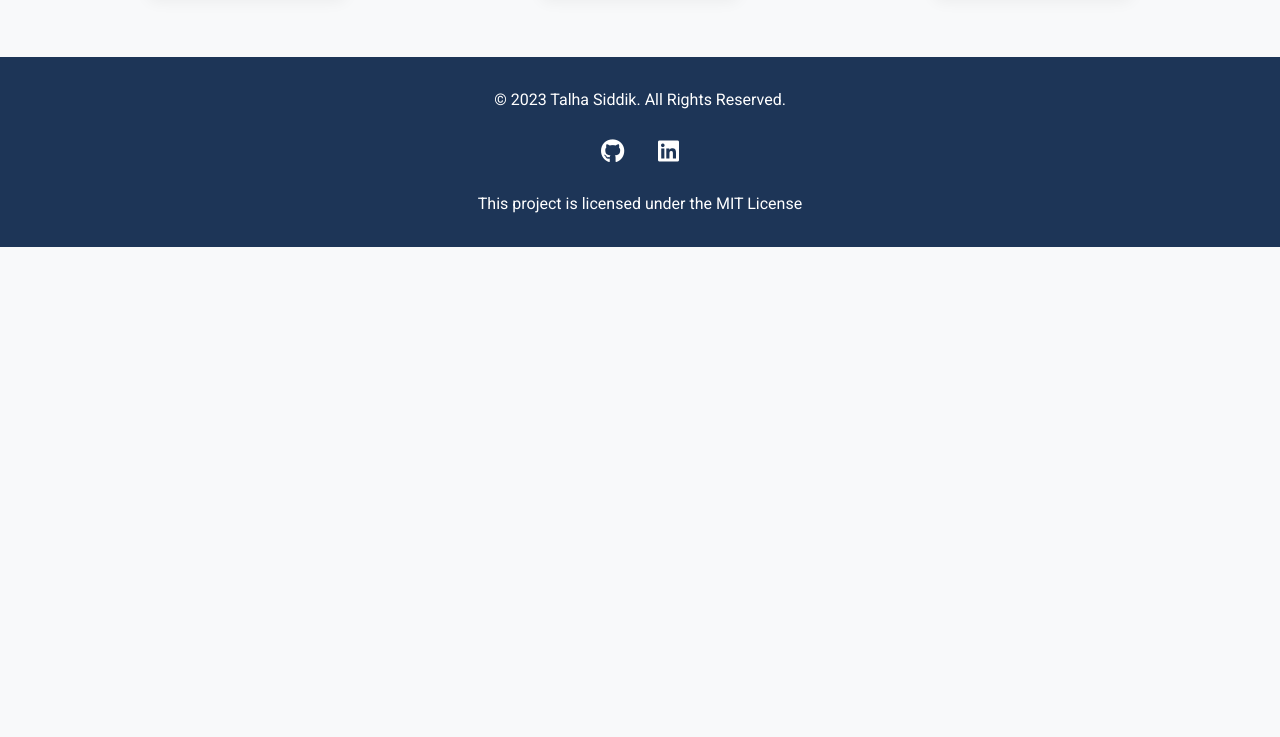
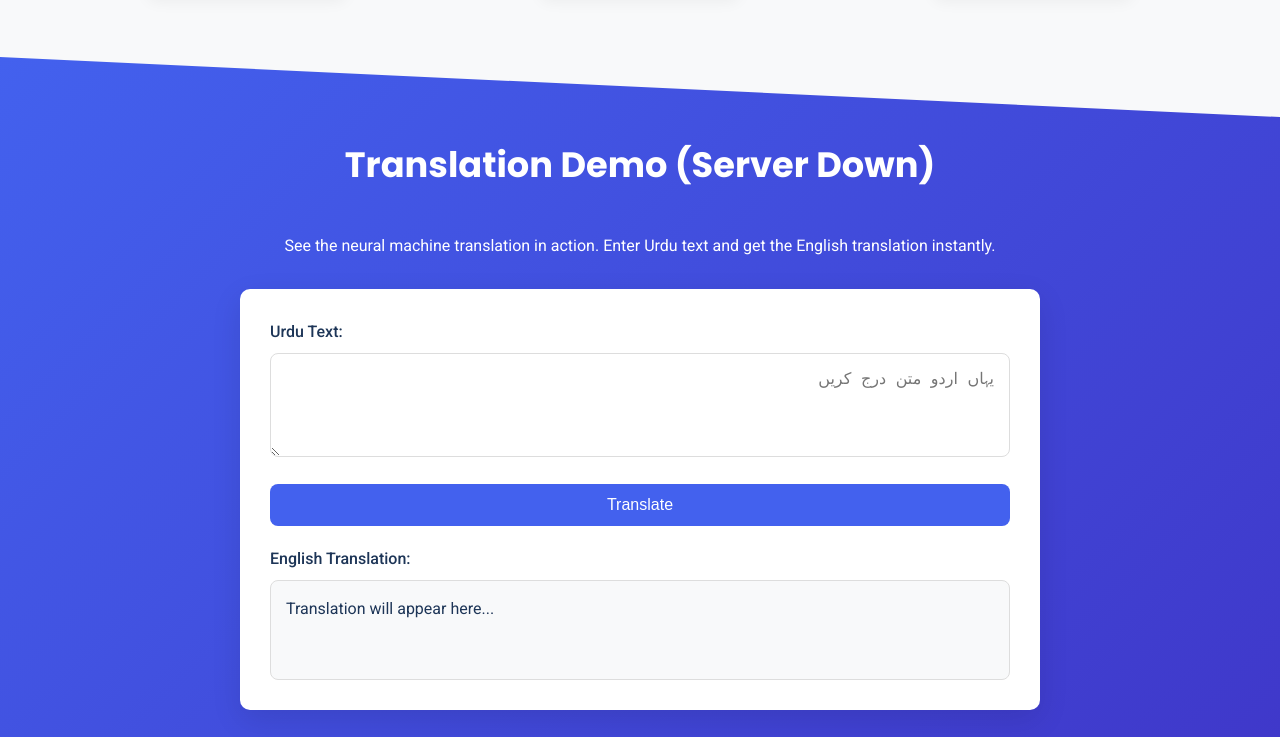
Before and after one commit to talhasiddik/urdu-english-seq2seq-translation, a plain HTML site: page index.html in a window 1280 px wide. Shown: the part 2143-2880 px from the top of the page. Before the commit the page ends 2390 px from the top, so only its background shows below. Drawn offline with Linux system fonts and the light colour scheme.

Commit message:
update index.html

```diff
--- a/index.html
+++ b/index.html
@@ -400,9 +400,9 @@
         </div>
     </section>
 
-    <!-- <section class="demo-section" id="demo">
+    <section class="demo-section" id="demo">
         <div class="container">
-            <h2 class="section-title" style="color: white;">Translation Demo</h2>
+            <h2 class="section-title" style="color: white;">Translation Demo (Server Down)</h2>
             <p style="max-width: 800px; margin: 0 auto 30px;">
                 See the neural machine translation in action. Enter Urdu text and get the English translation instantly.
             </p>
@@ -422,7 +422,7 @@
                 </form>
             </div>
         </div>
-    </section> -->
+    </section>
 
     <footer>
         <div class="container">
```
